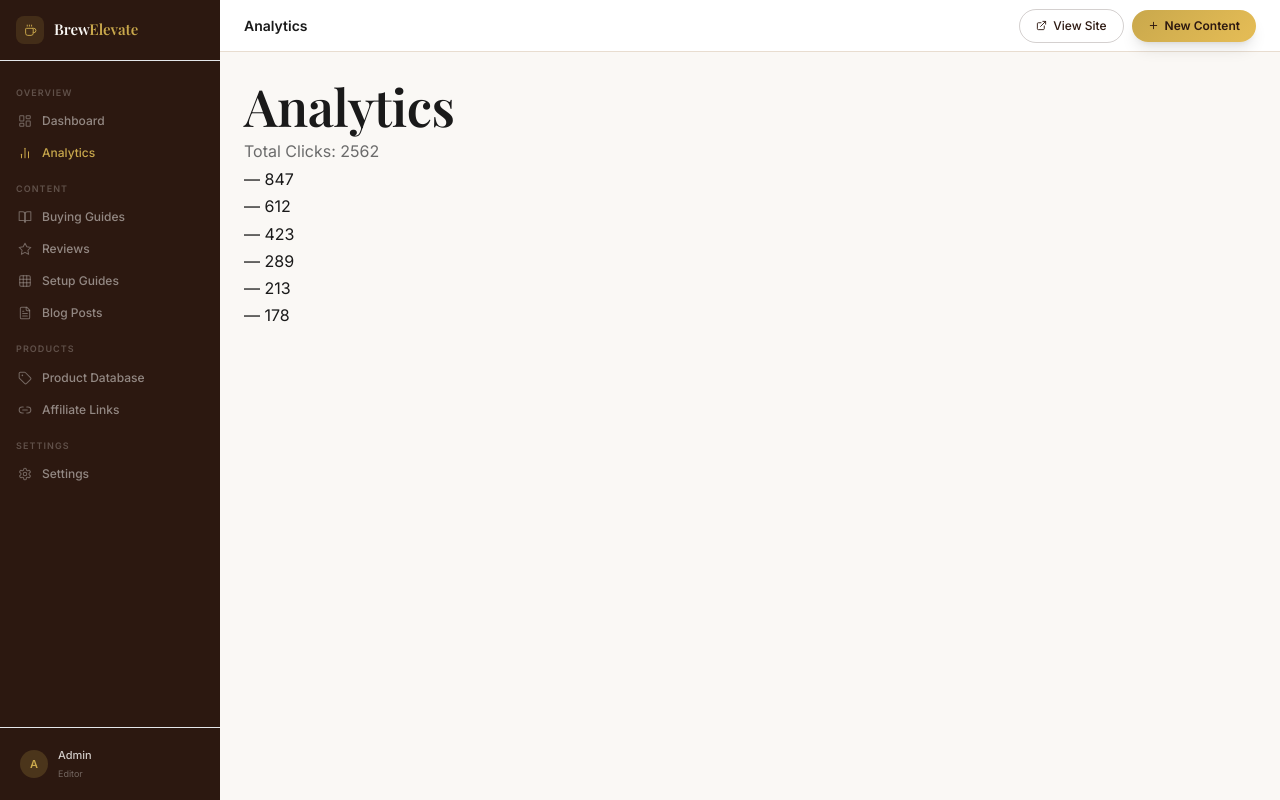
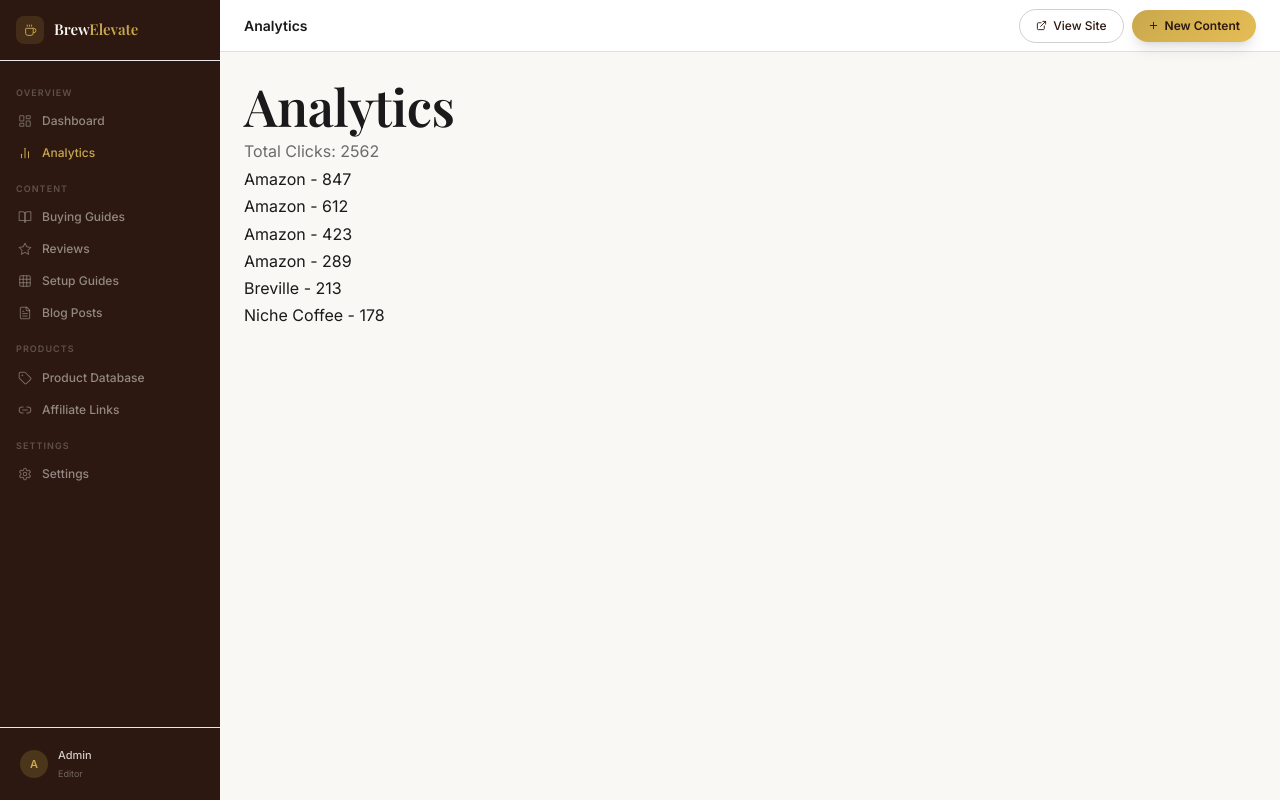
Before and after one commit to keithmartin1963-hub/brewelevate, a Next.js app: page /admin/analytics in a window 1280 px wide. Built offline with nearby package versions, Linux system fonts and the light colour scheme; no server answers.

Commit message:
Update AnalyticsClient.tsx

```diff
--- a/app/(admin)/admin/analytics/AnalyticsClient.tsx
+++ b/app/(admin)/admin/analytics/AnalyticsClient.tsx
@@ -14,7 +14,7 @@ export default function AnalyticsClient() {
 
       {sortedLinks.map(link => (
         <div key={link.id}>
-          {link.name} — {link.clicks}
+          {link.retailerName} - {link.clicks}
         </div>
       ))}
     </div>
```
